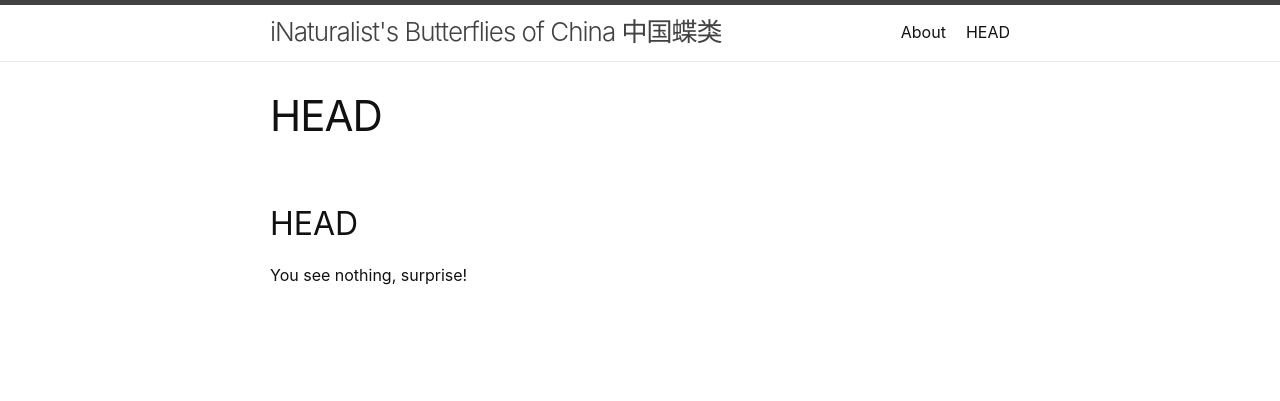
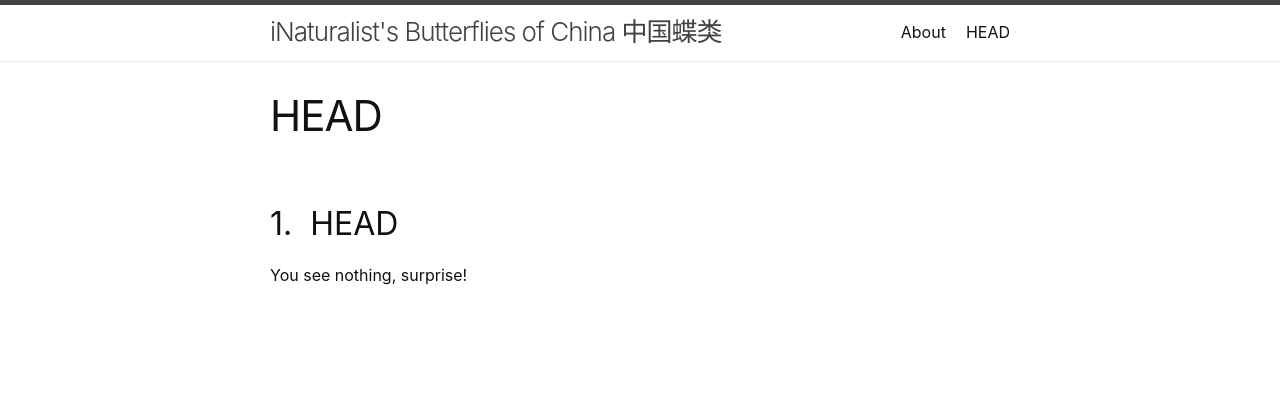
Before and after one commit to tzxiong/Butterflies-of-China, a Jekyll site: the page built from History.markdown, in a window 1280 px wide. Shown: the top 401 px of the page. Built offline with Jekyll 4.4.1, drawn with Linux system fonts in a browser that asks for light colours; our own code applies the rules of GitHub Pages for plain Markdown files.

Commit message:
Update custom-styles.scss

```diff
--- a/_sass/minima/custom-styles.scss
+++ b/_sass/minima/custom-styles.scss
@@ -1,2 +1,34 @@
 // Placeholder to allow defining custom styles that override everything else.
 // (Use `_sass/minima/custom-variables.scss` to override variable defaults)
+// The followings are from: https://gist.github.com/patik/89ee6092c72a9e39950445c01598517a
+h1 { counter-reset: h2counter; }
+h2 { counter-reset: h3counter; }
+h3 { counter-reset: h4counter; }
+h4 { counter-reset: h5counter; }
+h5 { counter-reset: h6counter; }
+h6 {}
+
+h2:before {
+    counter-increment: h2counter;
+    content: counter(h2counter) ".\0000a0\0000a0";
+}
+
+h3:before {
+    counter-increment: h3counter;
+    content: counter(h2counter) "." counter(h3counter) ".\0000a0\0000a0";
+}
+
+h4:before {
+    counter-increment: h4counter;
+    content: counter(h2counter) "." counter(h3counter) "." counter(h4counter) ".\0000a0\0000a0";
+}
+
+h5:before {
+    counter-increment: h5counter;
+    content: counter(h2counter) "." counter(h3counter) "." counter(h4counter) "." counter(h5counter) ".\0000a0\0000a0";
+}
+
+h6:before {
+    counter-increment: h6counter;
+    content: counter(h2counter) "." counter(h3counter) "." counter(h4counter) "." counter(h5counter) "." counter(h6counter) ".\0000a0\0000a0";
+}
```
